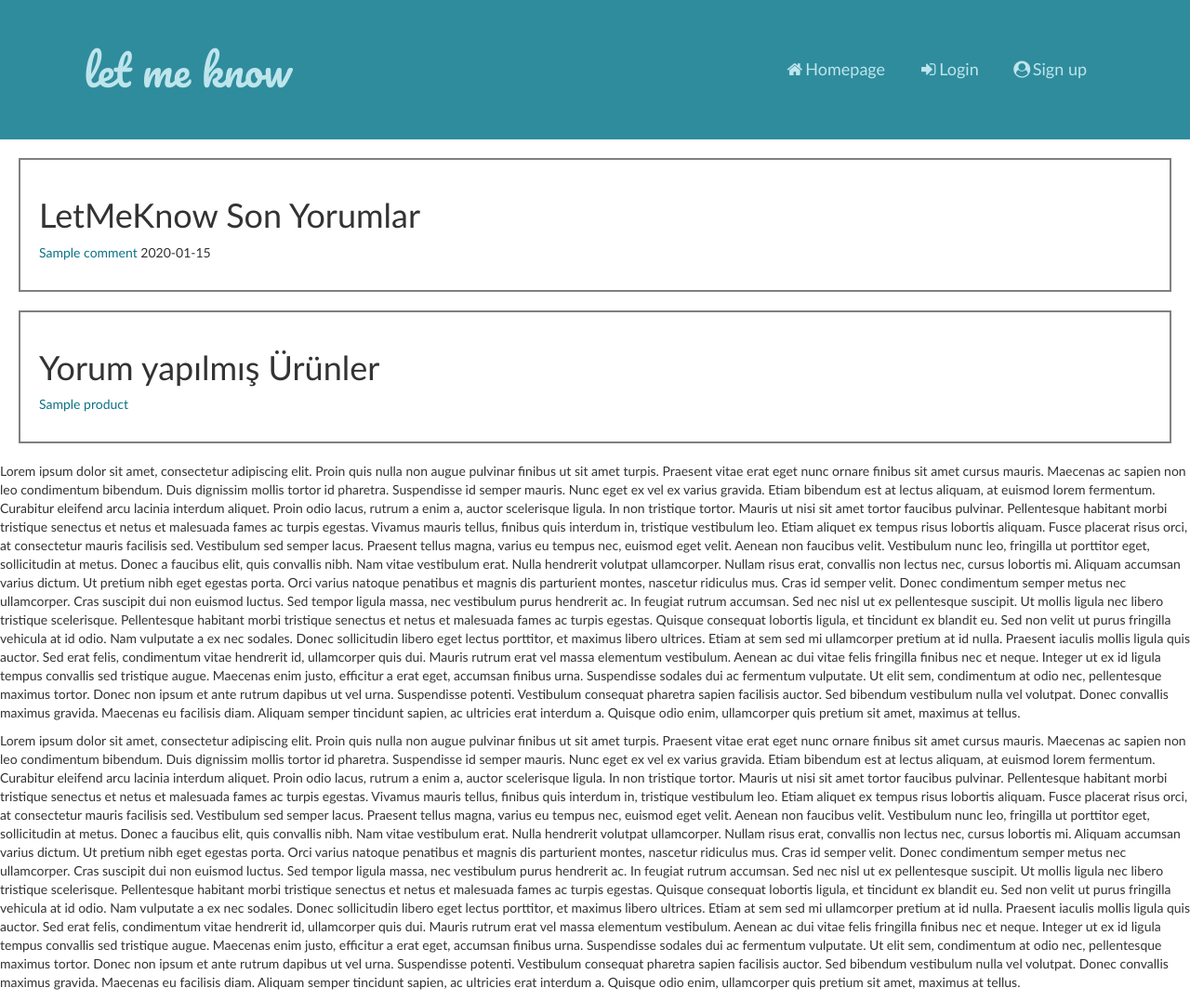
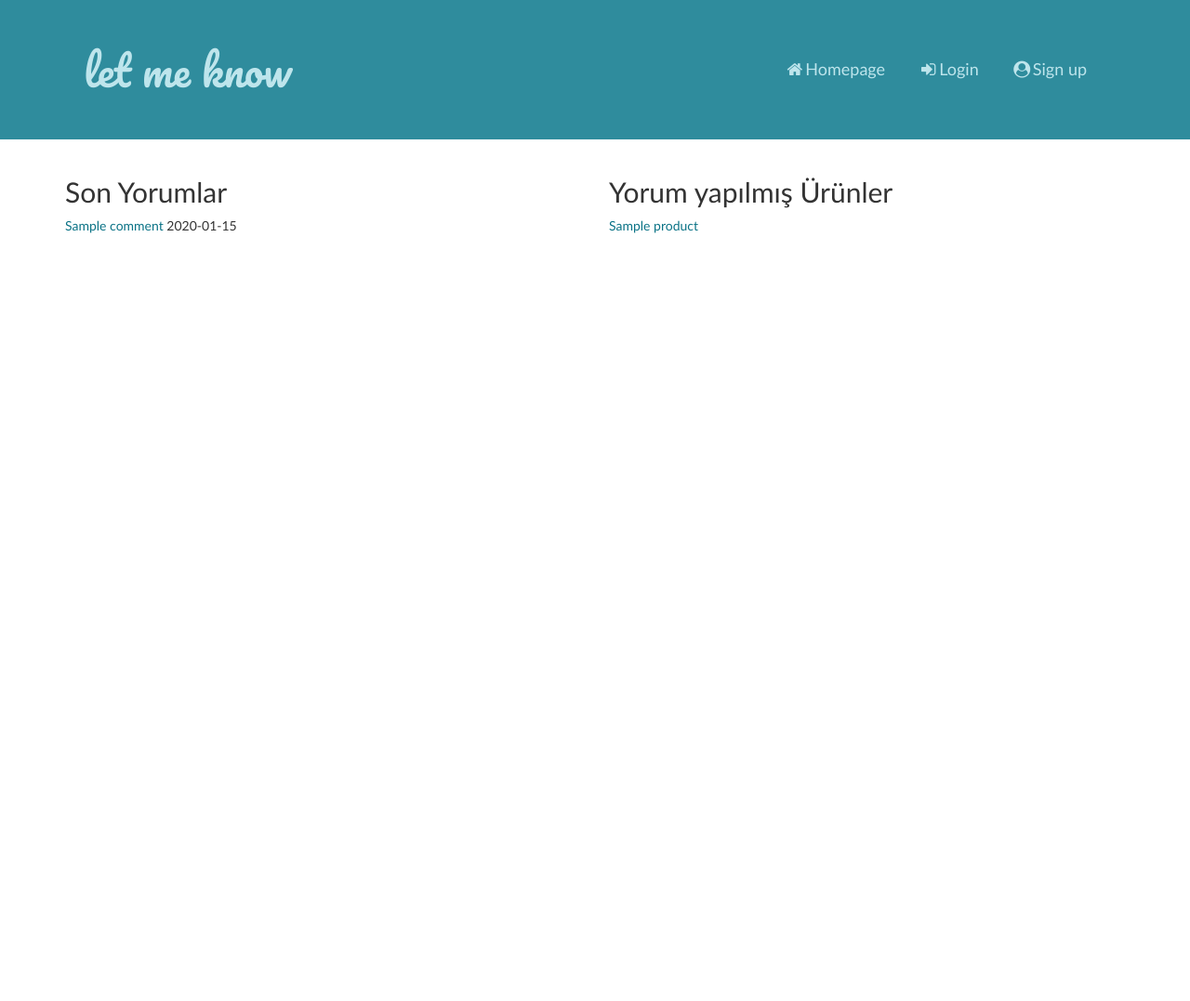
Before and after one commit to lyk2017-python/LetMeKnow, a Django app: page / in a window 1280 px wide. Shown: the whole page at 93% size. After the commit the page ends 251 px from the top, so only its background shows below. Run offline with Django 3.2, Linux system fonts and the light colour scheme; tables that the repository leaves empty hold one stand-in row (values such as "Sample post"); some libraries are stand-ins or nearby versions.

Commit message:
Ana sayfa tasarım düzenlendi

```diff
--- a/Project_LetMeKnow/commenter/templates/commenter/comment_list.html
+++ b/Project_LetMeKnow/commenter/templates/commenter/comment_list.html
@@ -1,43 +1,31 @@
 {% extends "commenter/base.html" %}
 {% block title %}Homepage{% endblock %}
 {% block body %}
-<div class="comment-container" style="border:solid 2px grey; margin:20px; padding:20px;">
-<h1>LetMeKnow Son Yorumlar</h1>
 
-{% for obj in comment_series_list %}
+<div class="container">
+    <div class="row">
+        <div class="col-md-6">
 
-<p><a href=" {% url 'commentdetails' pk=obj.pk %}"> {{ obj.title }}</a> <span>{{ obj.creation_date|date:"Y-m-d" }}</span></h1></p>
+            <h2>Son Yorumlar</h2>
 
-{% endfor %}
+            {% for obj in comment_series_list %}
 
-</div>
-<div class="comment-container" style="border:solid 2px grey; margin:20px; padding:20px;">
+            <p><a href=" {% url 'commentdetails' pk=obj.pk %}"> {{ obj.title }}</a> <span>{{ obj.creation_date|date:"Y-m-d" }}</span></h1></p>
 
-<h1>Yorum yapılmış Ürünler</h1>
-    {% for prd in product_series_list %}
-<p><a href=" {% url 'product_comment_list' pk=prd.pk %}"> {{ prd.name }} </a></p>
+            {% endfor %}
 
-    {% endfor %}
-</div>
-<p>
-Lorem ipsum dolor sit amet, consectetur adipiscing elit. Proin quis nulla non augue pulvinar finibus ut sit amet turpis. Praesent vitae erat eget nunc ornare finibus sit amet cursus mauris. Maecenas ac sapien non leo condimentum bibendum. Duis dignissim mollis tortor id pharetra. Suspendisse id semper mauris. Nunc eget ex vel ex varius gravida. Etiam bibendum est at lectus aliquam, at euismod lorem fermentum. Curabitur eleifend arcu lacinia interdum aliquet. Proin odio lacus, rutrum a enim a, auctor scelerisque ligula. In non tristique tortor. Mauris ut nisi sit amet tortor faucibus pulvinar. Pellentesque habitant morbi tristique senectus et netus et malesuada fames ac turpis egestas. Vivamus mauris tellus, finibus quis interdum in, tristique vestibulum leo.
 
-Etiam aliquet ex tempus risus lobortis aliquam. Fusce placerat risus orci, at consectetur mauris facilisis sed. Vestibulum sed semper lacus. Praesent tellus magna, varius eu tempus nec, euismod eget velit. Aenean non faucibus velit. Vestibulum nunc leo, fringilla ut porttitor eget, sollicitudin at metus. Donec a faucibus elit, quis convallis nibh.
+        </div>
+        <div class="col-md-6">
 
-Nam vitae vestibulum erat. Nulla hendrerit volutpat ullamcorper. Nullam risus erat, convallis non lectus nec, cursus lobortis mi. Aliquam accumsan varius dictum. Ut pretium nibh eget egestas porta. Orci varius natoque penatibus et magnis dis parturient montes, nascetur ridiculus mus. Cras id semper velit. Donec condimentum semper metus nec ullamcorper. Cras suscipit dui non euismod luctus. Sed tempor ligula massa, nec vestibulum purus hendrerit ac. In feugiat rutrum accumsan. Sed nec nisl ut ex pellentesque suscipit. Ut mollis ligula nec libero tristique scelerisque. Pellentesque habitant morbi tristique senectus et netus et malesuada fames ac turpis egestas. Quisque consequat lobortis ligula, et tincidunt ex blandit eu. Sed non velit ut purus fringilla vehicula at id odio.
 
-Nam vulputate a ex nec sodales. Donec sollicitudin libero eget lectus porttitor, et maximus libero ultrices. Etiam at sem sed mi ullamcorper pretium at id nulla. Praesent iaculis mollis ligula quis auctor. Sed erat felis, condimentum vitae hendrerit id, ullamcorper quis dui. Mauris rutrum erat vel massa elementum vestibulum. Aenean ac dui vitae felis fringilla finibus nec et neque. Integer ut ex id ligula tempus convallis sed tristique augue. Maecenas enim justo, efficitur a erat eget, accumsan finibus urna. Suspendisse sodales dui ac fermentum vulputate.
+            <h2>Yorum yapılmış Ürünler</h2>
+                {% for prd in product_series_list %}
+            <p><a href=" {% url 'product_comment_list' pk=prd.pk %}"> {{ prd.name }} </a></p>
 
-Ut elit sem, condimentum at odio nec, pellentesque maximus tortor. Donec non ipsum et ante rutrum dapibus ut vel urna. Suspendisse potenti. Vestibulum consequat pharetra sapien facilisis auctor. Sed bibendum vestibulum nulla vel volutpat. Donec convallis maximus gravida. Maecenas eu facilisis diam. Aliquam semper tincidunt sapien, ac ultricies erat interdum a. Quisque odio enim, ullamcorper quis pretium sit amet, maximus at tellus. </p>
-<p>
+                {% endfor %}
 
-Lorem ipsum dolor sit amet, consectetur adipiscing elit. Proin quis nulla non augue pulvinar finibus ut sit amet turpis. Praesent vitae erat eget nunc ornare finibus sit amet cursus mauris. Maecenas ac sapien non leo condimentum bibendum. Duis dignissim mollis tortor id pharetra. Suspendisse id semper mauris. Nunc eget ex vel ex varius gravida. Etiam bibendum est at lectus aliquam, at euismod lorem fermentum. Curabitur eleifend arcu lacinia interdum aliquet. Proin odio lacus, rutrum a enim a, auctor scelerisque ligula. In non tristique tortor. Mauris ut nisi sit amet tortor faucibus pulvinar. Pellentesque habitant morbi tristique senectus et netus et malesuada fames ac turpis egestas. Vivamus mauris tellus, finibus quis interdum in, tristique vestibulum leo.
-
-Etiam aliquet ex tempus risus lobortis aliquam. Fusce placerat risus orci, at consectetur mauris facilisis sed. Vestibulum sed semper lacus. Praesent tellus magna, varius eu tempus nec, euismod eget velit. Aenean non faucibus velit. Vestibulum nunc leo, fringilla ut porttitor eget, sollicitudin at metus. Donec a faucibus elit, quis convallis nibh.
-
-Nam vitae vestibulum erat. Nulla hendrerit volutpat ullamcorper. Nullam risus erat, convallis non lectus nec, cursus lobortis mi. Aliquam accumsan varius dictum. Ut pretium nibh eget egestas porta. Orci varius natoque penatibus et magnis dis parturient montes, nascetur ridiculus mus. Cras id semper velit. Donec condimentum semper metus nec ullamcorper. Cras suscipit dui non euismod luctus. Sed tempor ligula massa, nec vestibulum purus hendrerit ac. In feugiat rutrum accumsan. Sed nec nisl ut ex pellentesque suscipit. Ut mollis ligula nec libero tristique scelerisque. Pellentesque habitant morbi tristique senectus et netus et malesuada fames ac turpis egestas. Quisque consequat lobortis ligula, et tincidunt ex blandit eu. Sed non velit ut purus fringilla vehicula at id odio.
-
-Nam vulputate a ex nec sodales. Donec sollicitudin libero eget lectus porttitor, et maximus libero ultrices. Etiam at sem sed mi ullamcorper pretium at id nulla. Praesent iaculis mollis ligula quis auctor. Sed erat felis, condimentum vitae hendrerit id, ullamcorper quis dui. Mauris rutrum erat vel massa elementum vestibulum. Aenean ac dui vitae felis fringilla finibus nec et neque. Integer ut ex id ligula tempus convallis sed tristique augue. Maecenas enim justo, efficitur a erat eget, accumsan finibus urna. Suspendisse sodales dui ac fermentum vulputate.
-
-Ut elit sem, condimentum at odio nec, pellentesque maximus tortor. Donec non ipsum et ante rutrum dapibus ut vel urna. Suspendisse potenti. Vestibulum consequat pharetra sapien facilisis auctor. Sed bibendum vestibulum nulla vel volutpat. Donec convallis maximus gravida. Maecenas eu facilisis diam. Aliquam semper tincidunt sapien, ac ultricies erat interdum a. Quisque odio enim, ullamcorper quis pretium sit amet, maximus at tellus. </p>
+            </div>
+    </div>
+    </div>
 {% endblock %}
```
